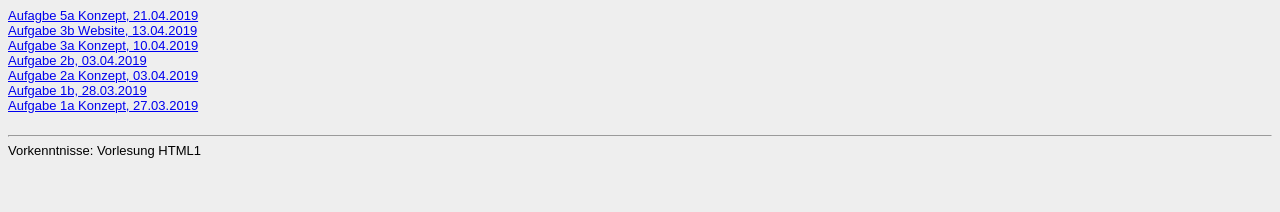
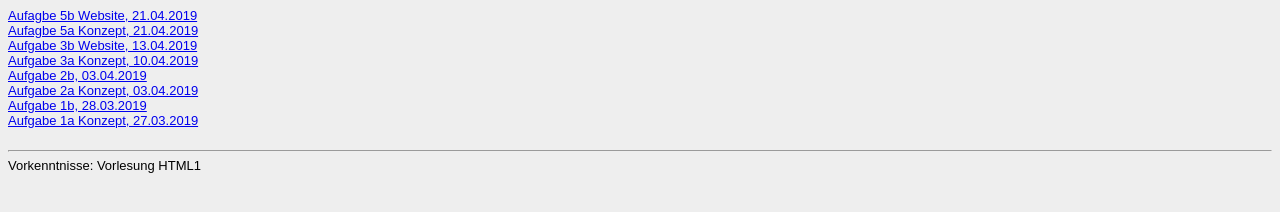
Before and after one commit to TobMer/TobMer.github.io, a plain HTML site: page Steckbrief/steckbrief.htm in a window 1280 px wide. Drawn offline with Linux system fonts and the light colour scheme.

Commit message:
website 05

```diff
--- a/Steckbrief/steckbrief.htm
+++ b/Steckbrief/steckbrief.htm
@@ -3,6 +3,8 @@
 
 <!-- Hier die Links zu den gelösten Aufgaben einstellen, aktuelle oben, alte stehen lassen! Format: Aufgabenbezeichnung, Datum -->
 
+<a href="https://tobmer.github.io/Aufgabe5/Konzept5.jpg" target="_blank"> Aufagbe 5b Website, 21.04.2019</a>
+<br>
 <a href="https://tobmer.github.io/Aufgabe5/Konzept5.jpg" target="_blank"> Aufagbe 5a Konzept, 21.04.2019</a>
 <br>
 <a href="https://tobmer.github.io/Aufgabe3/Aufgabe02.html" target="_blank">Aufgabe 3b Website, 13.04.2019</a>
```
